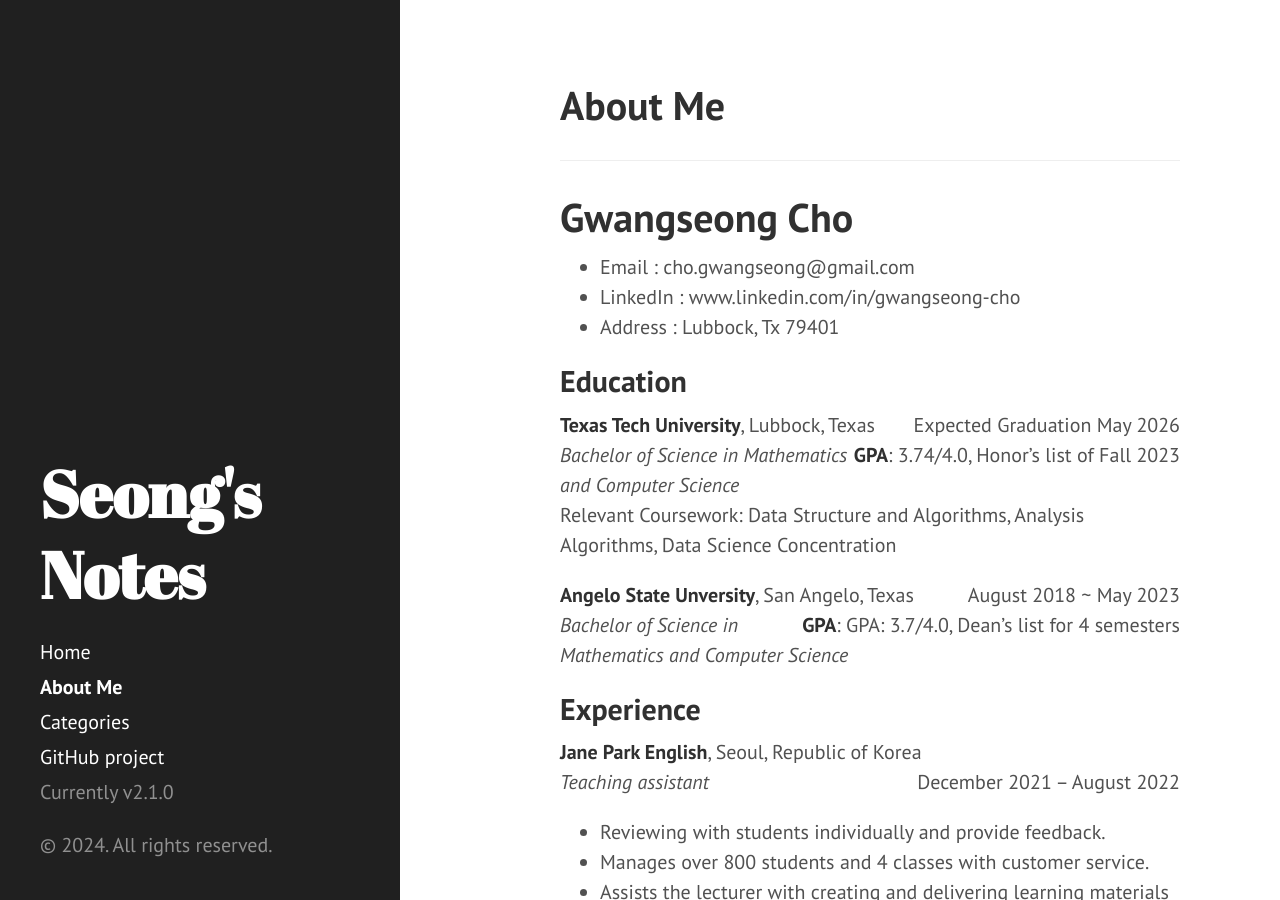
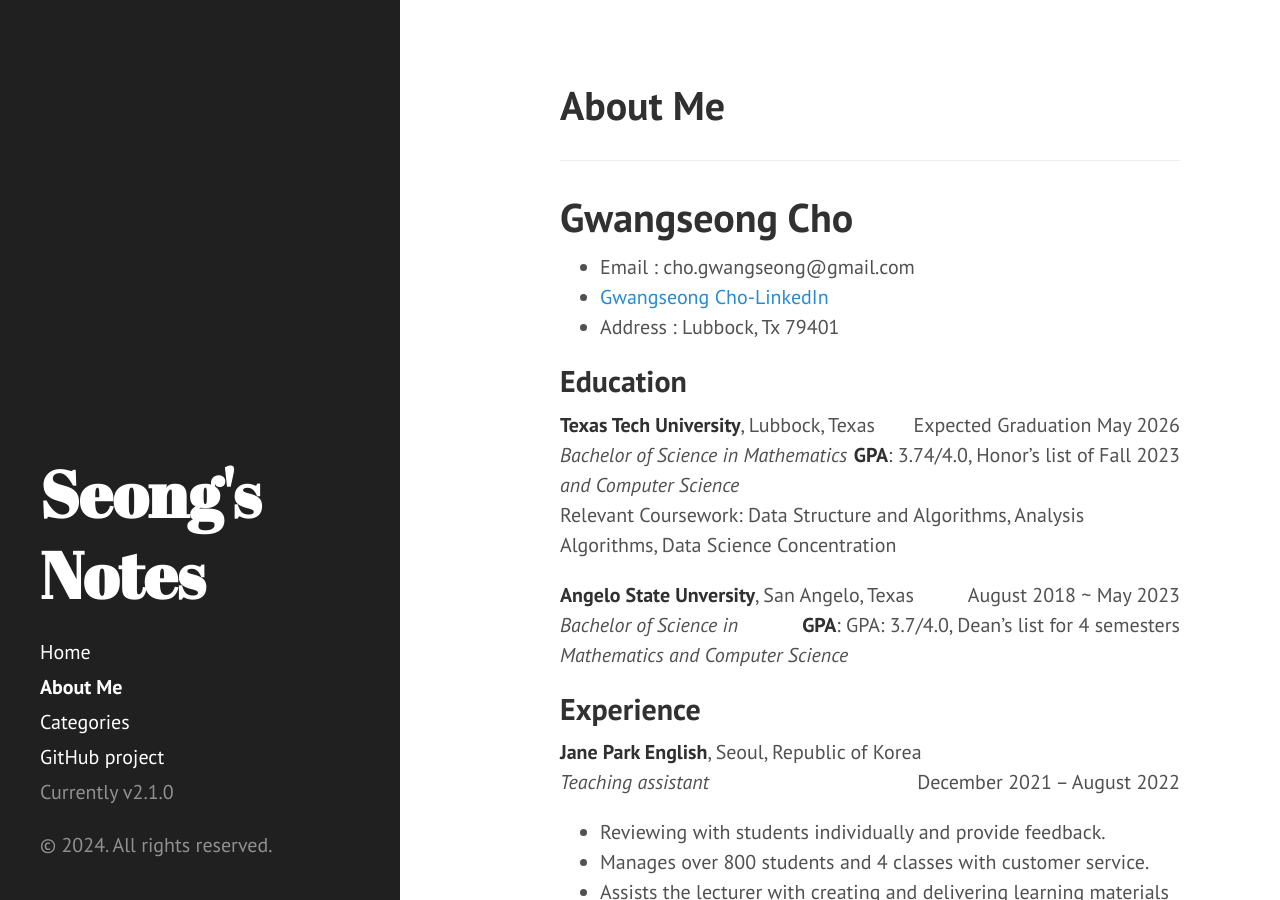
Before and after one commit to GwangseongCho/GwangseongCho.github.io, a Jekyll site: the page built from about.md, in a window 1280 px wide and 900 px high. Built offline with Jekyll 4.4.1, drawn with Linux system fonts in a browser that asks for light colours.

Commit message:
edit about.me page

```diff
--- a/about.md
+++ b/about.md
@@ -8,7 +8,7 @@
 # Gwangseong Cho
 
 - Email : cho.gwangseong@gmail.com
-- LinkedIn : www.linkedin.com/in/gwangseong-cho
+- [Gwangseong Cho-LinkedIn](www.linkedin.com/in/gwangseong-cho)
 - Address : Lubbock, Tx 79401
 
 ## Education
```
